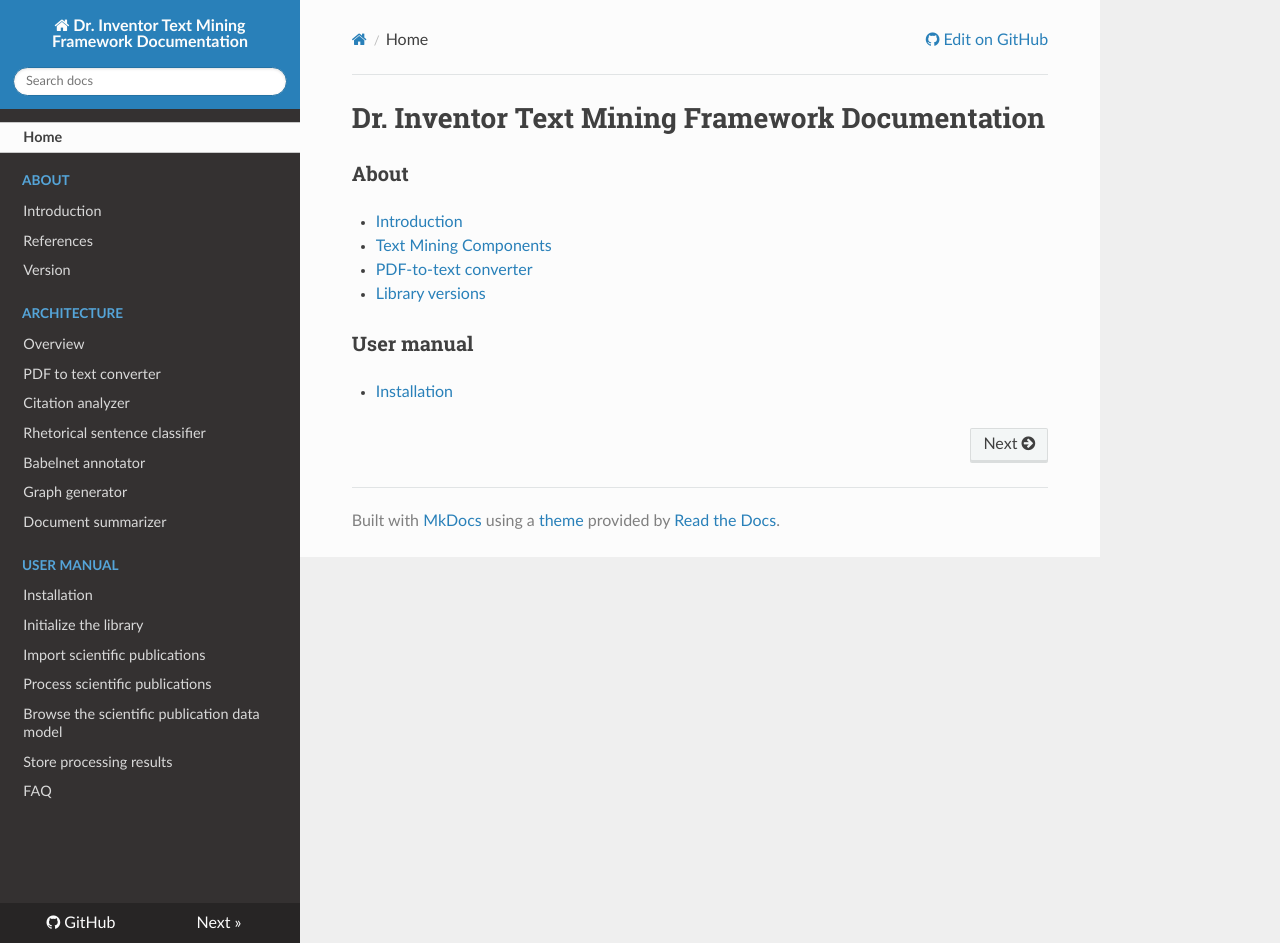
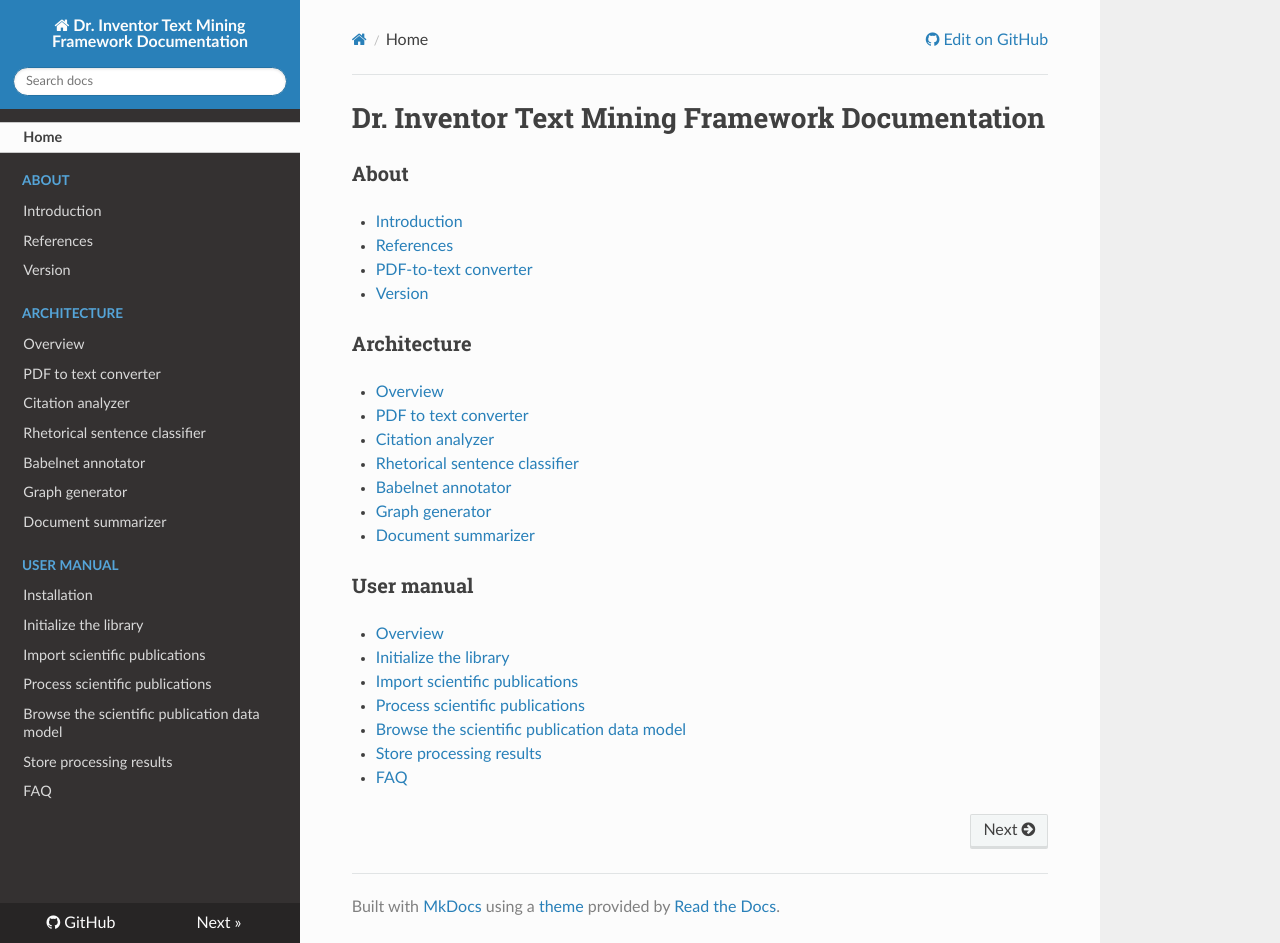
Before and after one commit to abe-iop/driframework, an MkDocs documentation site: the page built from doc/index.md, in a window 1280 px wide and 943 px high. Built offline with MkDocs 1.6.1, drawn with Linux system fonts in a browser that asks for light colours; nearby versions of some CDN libraries; old or Windows-style settings are respelled for this version of MkDocs.

Commit message:
Updating doc

```diff
--- a/doc/index.md
+++ b/doc/index.md
@@ -4,13 +4,27 @@
 <h3>About</h3>
 
 * [Introduction](Introduction.md)
+* [References](References.md)
+* [PDF-to-text converter](PDFtoText.md)
+* [Version](Version.md)
 
-* [Text Mining Components](Components.md)
+<h3>Architecture</h3>
 
-* [PDF-to-text converter](PDFtoText.md)
+* [Overview](Components.md)
+* [PDF to text converter](PDFtoText.md)
+* [Citation analyzer](Citation.md)
+* [Rhetorical sentence classifier](RhetSentence.md)
+* [Babelnet annotator](BabelnetAnn.md)
+* [Graph generator](ROSgraph.md)
+* [Document summarizer](Summa.md)
 
-* [Library versions](Version.md)
 
 <h3>User manual</h3>
 
-* [Installation](Installation.md)
+* [Overview](Installation.md)
+* [Initialize the library](Initialize.md)
+* [Import scientific publications](ImportDoc.md)
+* [Process scientific publications](ProcessDoc.md)
+* [Browse the scientific publication data model](BrowseDoc.md)
+* [Store processing results](StoreDoc.md)
+* [FAQ](FAQ.md)
```
Also changed, not shown: 1 other file.
